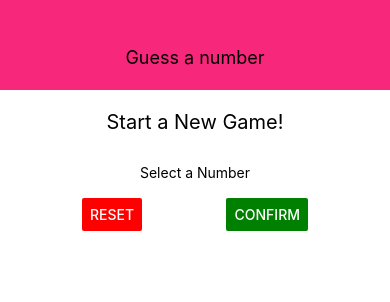
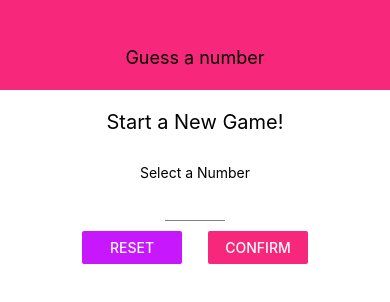
Before and after one commit to Rodolfho7/react-native-guess-game, a React Native app: screen / in a window 390 px wide. Shown: the top 302 px of the page. Built offline with nearby package versions, Linux system fonts and the light colour scheme.

Commit message:
desmembrando componentes da tela principal

```diff
--- /dev/null
+++ b/components/Card.js
@@ -0,0 +1,19 @@
+import React from 'react';
+import { View, StyleSheet } from 'react-native';
+
+const Card = props => {
+  return (
+    <View style={{...styles.card, ...props.style}}>{props.children}</View>
+  );
+}
+
+const styles = StyleSheet.create({
+  card: {
+    elevation: 5, //android only
+    backgroundColor: 'white',
+    padding: 20,
+    borderRadius: 10
+  }
+});
+
+export default Card;
--- a/components/Header.js
+++ b/components/Header.js
@@ -1,5 +1,6 @@
 import React from 'react';
 import { View, Text, StyleSheet } from 'react-native';
+import Colors from '../constants/colors';
 
 const Header = props => {
   return (
@@ -14,7 +15,7 @@
     width: '100%',
     height: 90,
     paddingTop: 25,
-    backgroundColor: '#f7287b',
+    backgroundColor: Colors.primary,
     alignItems: 'center',
     justifyContent: 'center'
   },
--- /dev/null
+++ b/components/Input.js
@@ -0,0 +1,20 @@
+import React from 'react';
+import { TextInput, StyleSheet } from 'react-native';
+
+
+const Input = props => {
+  return (
+    <TextInput {...props} style={{...styles.input, ...props.style}} />
+  );
+}
+
+const styles = StyleSheet.create({
+  input: {
+    height: 30,
+    borderBottomColor: 'grey',
+    borderBottomWidth: 1,
+    marginVertical: 10
+  }
+})
+
+export default Input;
--- /dev/null
+++ b/constants/colors.js
@@ -0,0 +1,4 @@
+export default {
+  primary: '#f7287b',
+  accent: '#c717fc'
+}
--- a/screens/StartGameScreen.js
+++ b/screens/StartGameScreen.js
@@ -1,20 +1,46 @@
-import React from 'react';
+import React, { useState } from 'react';
 
-import { View, Text, TextInput, Button, StyleSheet } from 'react-native';
+import { View, Text, TextInput, Button, StyleSheet, TouchableWithoutFeedback, Keyboard } from 'react-native';
+import Card from '../components/Card';
+import Colors from '../constants/colors';
+import Input from '../components/Input';
 
 const StartGameScreen = props => {
+
+  const [enteredValue, setEnteredValue] = useState('');
+
+  const numberInputHandler = inputText => {
+    setEnteredValue(inputText.replace(/[^0-9]/g, '')); //substitui qualquer caractere diferente de numero por vazio
+  }
+
   return (
+    <TouchableWithoutFeedback onPress={() => {
+      Keyboard.dismiss();
+    }}>
       <View style={styles.screen}>
         <Text style={styles.title}>Start a New Game!</Text>
-      <View style={styles.inputContainer}>
+        <Card style={styles.inputContainer}>
           <Text>Select a Number</Text>
-        <TextInput />
+          <Input
+            style={styles.input}
+            BlurOnSubmit
+            autoCapitalize='none'
+            autoCorrect={false}
+            keyboardType='number-pad'
+            maxLength={2}
+            onChangeText={numberInputHandler}
+            value={enteredValue} />
           <View style={styles.buttonContainer}>
-          <Button title="Reset" onPress={() => {}} color="red" />
-          <Button title="Confirm" onPress={() => {}} color="green" />
+            <View style={styles.buttonWidth}>
+              <Button title="Reset" onPress={() => { }} color={Colors.accent} />
+            </View>
+            <View style={styles.buttonWidth}>
+              <Button title="Confirm" onPress={() => { }} color={Colors.primary} />
             </View>
           </View>
+        </Card>
       </View>
+    </TouchableWithoutFeedback>
   );
 }
 
@@ -31,17 +57,20 @@
   inputContainer: {
     width: 300,
     maxWidth: '80%',
-    alignItems: 'center',
-    elevation: 5, //android only
-    backgroundColor: 'white',
-    padding: 20,
-    borderRadius: 10
+    alignItems: 'center'
   },
   buttonContainer: {
     width: '100%',
     flexDirection: 'row',
     justifyContent: 'space-between',
     paddingHorizontal: 15
+  },
+  buttonWidth: {
+    width: 100
+  },
+  input: {
+    width: 60,
+    textAlign: 'center'
   }
 });
 
```
Lines whose indentation alone changed are shown as unchanged.
